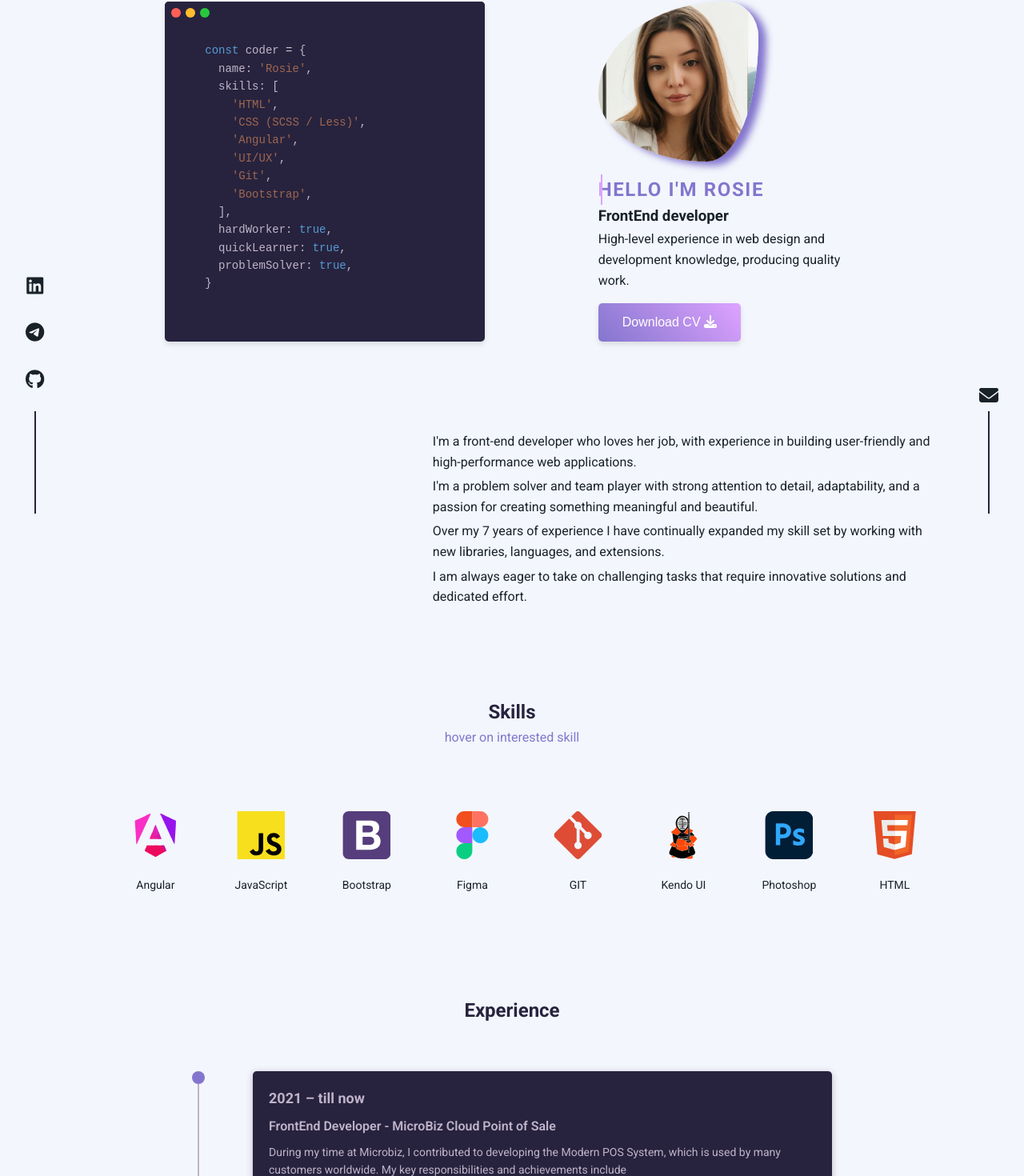
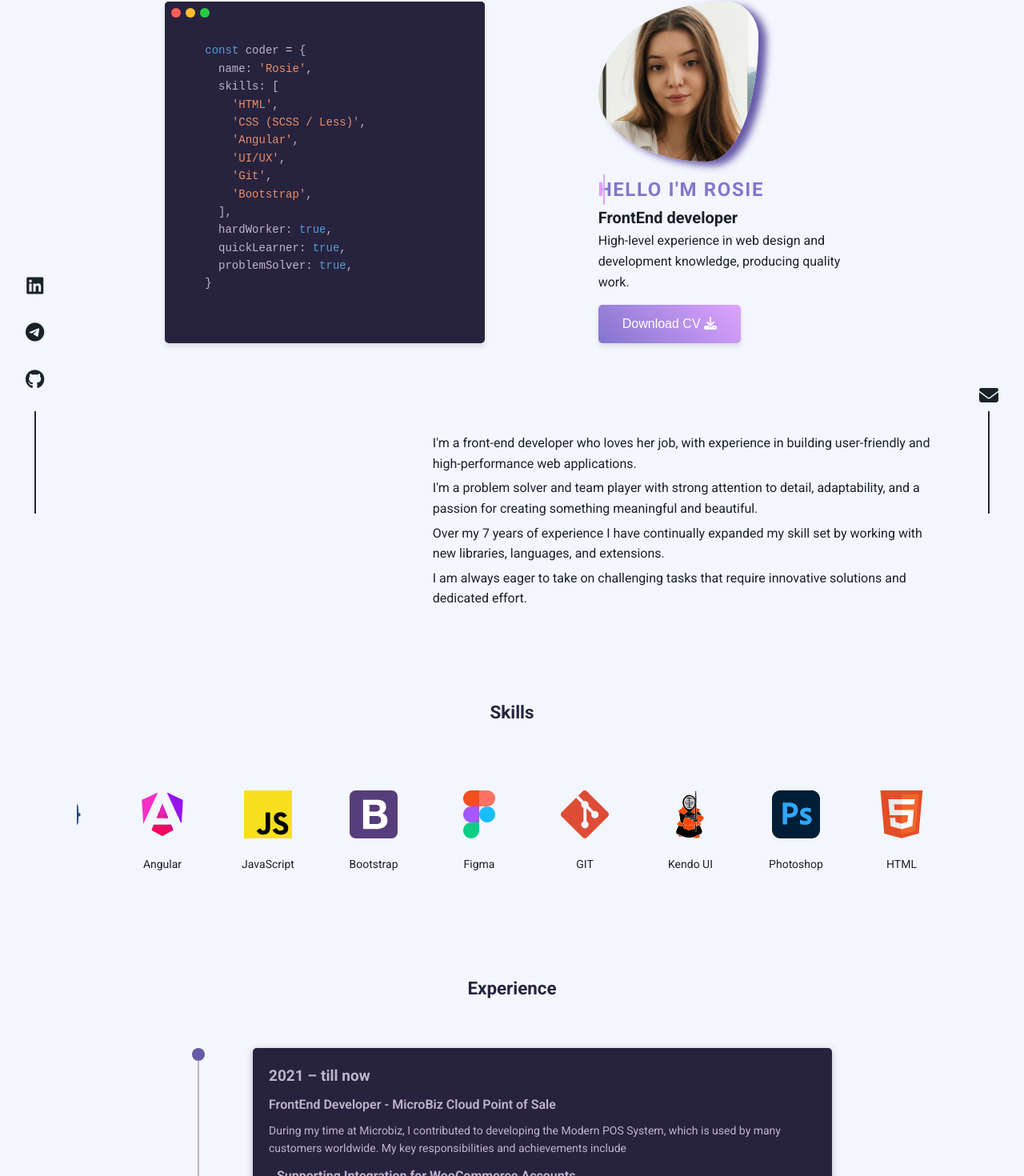
Before and after one commit to rosie-ma/portfolio, an Angular app: page / in a window 1280 px wide. Shown: the part 158-1628 px from the top of the page at 80% size. Built offline with nearby package versions, Linux system fonts and the light colour scheme; a web font is replaced by a local one.

Commit message:
feat: remove heading tags, make color contrast more noticeable

```diff
--- a/src/app/about/about.component.html
+++ b/src/app/about/about.component.html
@@ -1,5 +1,5 @@
 <div class="wrapper">
-  <h1>About Me</h1>
+  <p class="about-heading">About Me</p>
   <svg xmlns="http://www.w3.org/2000/svg" x="0px" y="0px" viewBox="0 0 288 288">
     <linearGradient id="PSgrad_0" x1="70.711%" x2="0%" y1="70.711%" y2="0%">
       <stop offset="0%" stop-color="#41354b" stop-opacity="1"/>
--- a/src/app/about/about.component.scss
+++ b/src/app/about/about.component.scss
@@ -8,9 +8,11 @@
   grid-template-columns: 2fr 3fr;
 }
 
-h1 {
+.about-heading {
   color: #f3f6fc;
   margin-bottom: 1rem;
+  font-weight: bold;
+  font-size: 1.4rem;
   position: absolute;
   width: 100%;
   bottom: 75px;
--- a/src/app/experience/experience.component.html
+++ b/src/app/experience/experience.component.html
@@ -1,4 +1,4 @@
-<h1>Experience</h1>
+<p class="experience-heading">Experience</p>
 <div class="timeline">
   @for (experience of experiences; track experience.year) {
     <div class="timeline-item">
@@ -7,13 +7,13 @@
         <div class="timeline-line"></div>
       }
       <div class="timeline-content">
-        <h3 class="timeline-year">{{ experience.year }}</h3>
-        <h4 class="timeline-title">{{ experience.title }} - {{ experience.company }}</h4>
+        <p class="timeline-year">{{ experience.year }}</p>
+        <p class="timeline-title">{{ experience.title }} - {{ experience.company }}</p>
         <p class="timeline-description">{{ experience.description }}</p>
         @if (experience.projectItems?.length) {
           @for (projectItem of experience.projectItems; track projectItem) {
             <div class="project-item-container">
-              <h4 class="project-heading">{{ projectItem['projectItemHead'] }}</h4>
+              <p class="project-heading">{{ projectItem['projectItemHead'] }}</p>
               <p class="timeline-description project-info">{{ projectItem['projectInfo'] }}</p>
             </div>
           }
--- a/src/app/experience/experience.component.scss
+++ b/src/app/experience/experience.component.scss
@@ -1,8 +1,10 @@
 @import "../shared-styles/variables";
 
-h1 {
+.experience-heading {
   color: $primary-color;
   margin-bottom: 1rem;
+  font-weight: bold;
+  font-size: 1.4rem;
   text-align: center;
 }
 
@@ -59,6 +61,8 @@ h1 {
 }
 
 .project-heading {
+  font-size: 16px;
+  font-weight: bold;
   margin-top: 10px;
 }
 
@@ -67,7 +71,7 @@ h1 {
 }
 
 .timeline-year {
-  font-size: 18px;
+  font-size: 19px;
   font-weight: bold;
   margin-bottom: 8px;
 }
--- a/src/app/home/home.component.html
+++ b/src/app/home/home.component.html
@@ -27,7 +27,7 @@
   <div class="image-container"></div>
   <div class="about-me-content">
     <h1 class="animated-text" data-text="Hello I'm Rosie">Hello I'm Rosie</h1>
-    <h3>FrontEnd developer</h3>
+    <p class="sub-heading">FrontEnd developer</p>
     <p>High-level experience in web design and development knowledge, producing quality work.</p>
     <a href="/assets/files/RosieManukyan_CV.pdf" download>
       <button aria-label="Download CV" class="gradient-button">
--- a/src/app/home/home.component.scss
+++ b/src/app/home/home.component.scss
@@ -14,6 +14,11 @@
   height: 200px;
   width: 200px;
   background-image: url('../../assets/images/cv-picture.jpg');
+}
+
+.sub-heading {
+  font-size: 20px;
+  font-weight: bold;
 }
 
 .code-editor {
@@ -60,7 +65,7 @@
     }
 
     .string {
-      color: #9f6750;
+      color: $code-color;
     }
 
     .boolean {
--- a/src/app/portfolio/portfolio.component.html
+++ b/src/app/portfolio/portfolio.component.html
@@ -1,9 +1,9 @@
-<h1>Portfolio</h1>
+<p class="portfolio-heading">Portfolio</p>
 <div class="portfolio-grid">
     @for (item of portfolioItems; track item.name;) {
         <div class="portfolio-item">
             <div class="portfolio-content">
-                <h2 class="portfolio-name">{{ item.name }}</h2>
+                <p class="portfolio-name">{{ item.name }}</p>
                 <p class="portfolio-description">{{ item.description }}</p>
                 <a class="portfolio-link" href="{{ item.url }}" target="_blank">
                     <button aria-label="Visit websites" class="gradient-button">Visit Website</button>
--- a/src/app/portfolio/portfolio.component.scss
+++ b/src/app/portfolio/portfolio.component.scss
@@ -1,8 +1,10 @@
 @import "../shared-styles/variables";
 
-h1 {
+.portfolio-heading {
   color: $primary-color;
   margin-bottom: 2rem;
+  font-size: 1.4rem;
+  font-weight: bold;
   text-align: center;
 }
 
--- a/src/app/shared-styles/variables.scss
+++ b/src/app/shared-styles/variables.scss
@@ -4,7 +4,8 @@
   --background-header: 243, 246, 252;
   --primary: #27233e;
   --secondary: #c0b4ca;
-  --accent: #8375ce;
+  --accent: #6659a8;
+  --code-color: #e88e6a;
 }
 
 [data-theme="dark"] {
@@ -14,6 +15,7 @@
   --primary: #c5c1dc;
   --secondary: #41354b;
   --accent: #dea3ff;
+  --code-color: #bb1515;
 }
 
 $background-color: var(--background);
@@ -22,3 +24,4 @@ $text-color: var(--text);
 $primary-color: var(--primary);
 $secondary-color: var(--secondary);
 $accent-color: var(--accent);
+$code-color: var(--code-color)
--- a/src/app/skills/skills.component.html
+++ b/src/app/skills/skills.component.html
@@ -1,7 +1,4 @@
-<div class="skills-heading">
-  <h1>Skills</h1>
-  <p class="hint">hover on interested skill</p>
-</div>
+<p class="skills-heading">Skills</p>
 <div
   class="slider-container"
   (mouseenter)="onHover()"
--- a/src/app/skills/skills.component.scss
+++ b/src/app/skills/skills.component.scss
@@ -10,7 +10,9 @@
   margin: 0 auto 3rem auto;
 }
 
-h1 {
+.skills-heading {
+  font-size: 1.4rem;
+  font-weight: bold;
   color: $primary-color;
   text-align: center;
 }
```
